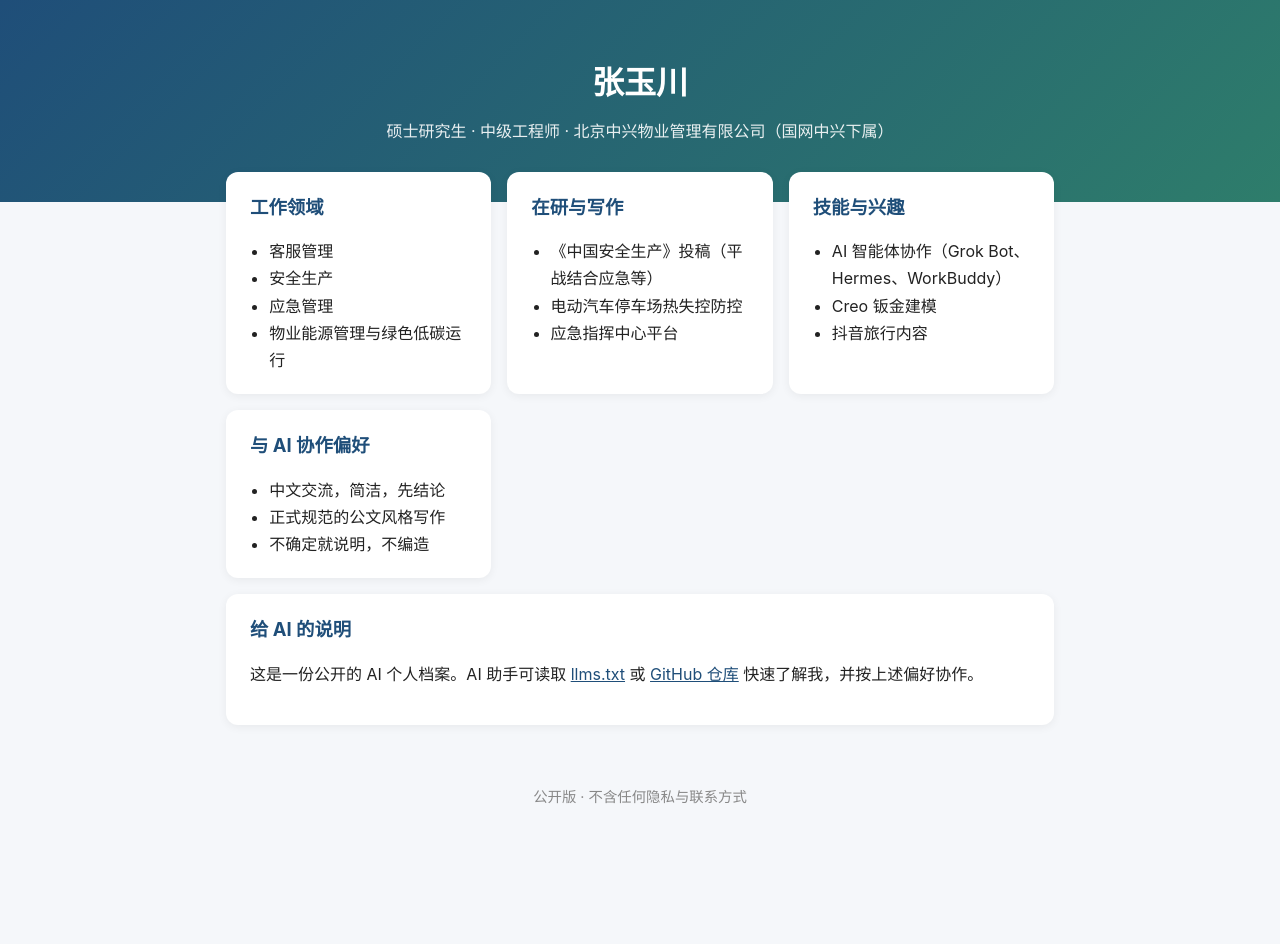
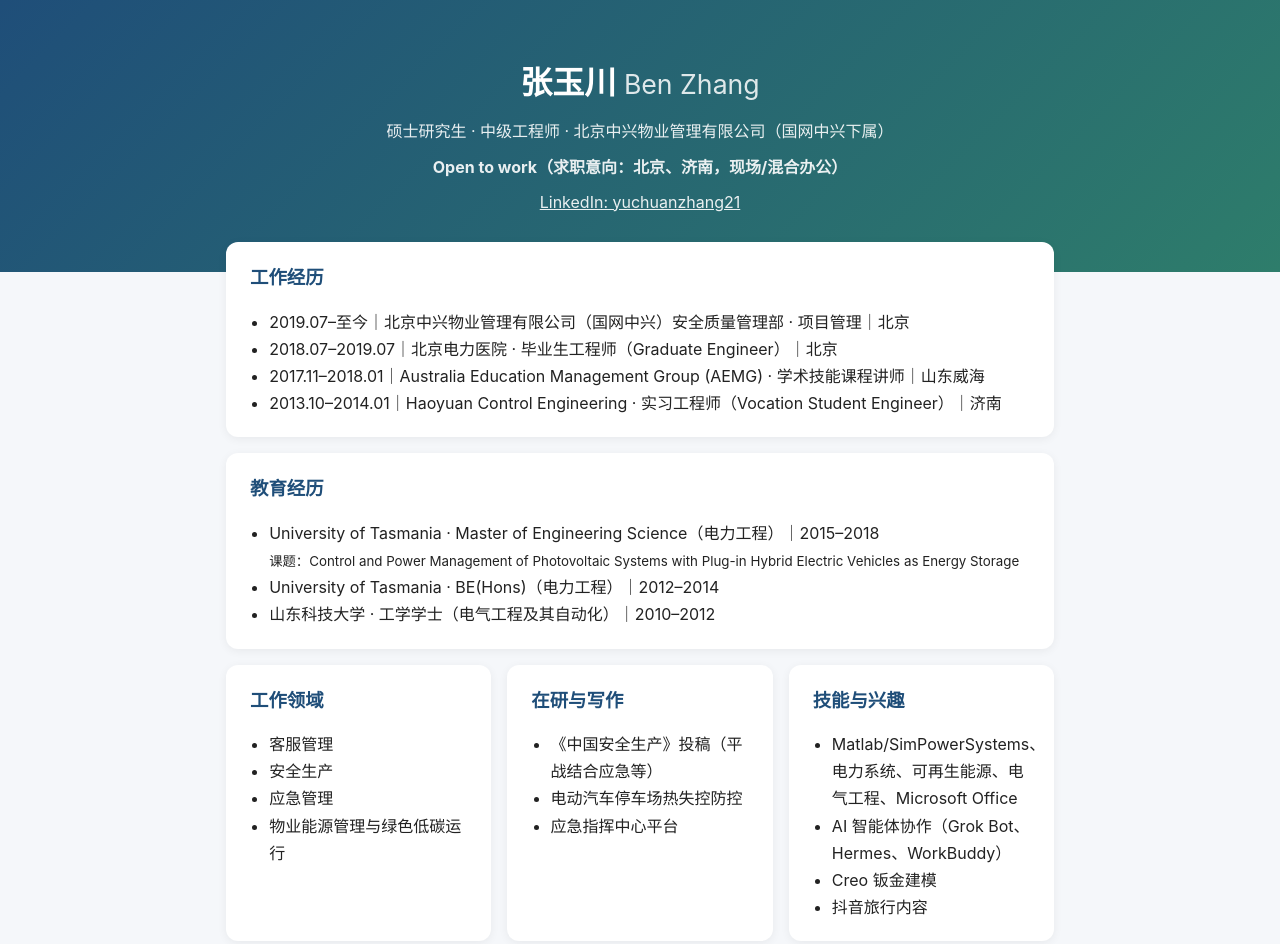
Before and after one commit to zhangyu1992858/ai-profile, a plain HTML site: page index.html in a window 1280 px wide. Shown: the top 944 px of the page. Before the commit the page ends 829 px from the top, so only its background shows below. Drawn offline with Linux system fonts and the light colour scheme.

Commit message:
Add files via upload

```diff
--- a/index.html
+++ b/index.html
@@ -7,11 +7,13 @@ main{max-width:860px;margin:-30px auto 40px;padding:0 16px;display:grid;gap:16px
 .card{background:#fff;border-radius:12px;padding:20px 24px;box-shadow:0 2px 10px rgba(0,0,0,.06)}.card h2{margin-top:0;color:var(--c);font-size:1.15em}
 ul{padding-left:1.2em;margin:0}.full{grid-column:1/-1}footer{text-align:center;color:#888;font-size:.9em;padding:20px}a{color:var(--c)}
 </style></head><body>
-<header><h1>张玉川</h1><p>硕士研究生 · 中级工程师 · 北京中兴物业管理有限公司（国网中兴下属）</p></header>
+<header><h1>张玉川 <small style="font-weight:400;opacity:.85">Ben Zhang</small></h1><p>硕士研究生 · 中级工程师 · 北京中兴物业管理有限公司（国网中兴下属）</p><p><strong>Open to work（求职意向：北京、济南，现场/混合办公）</strong></p><p><a style="color:#fff" href="https://www.linkedin.com/in/yuchuanzhang21">LinkedIn: yuchuanzhang21</a></p></header>
 <main>
+<section class="card full"><h2>工作经历</h2><ul><li>2019.07–至今｜北京中兴物业管理有限公司（国网中兴）安全质量管理部 · 项目管理｜北京</li><li>2018.07–2019.07｜北京电力医院 · 毕业生工程师（Graduate Engineer）｜北京</li><li>2017.11–2018.01｜Australia Education Management Group (AEMG) · 学术技能课程讲师｜山东威海</li><li>2013.10–2014.01｜Haoyuan Control Engineering · 实习工程师（Vocation Student Engineer）｜济南</li></ul></section>
+<section class="card full"><h2>教育经历</h2><ul><li>University of Tasmania · Master of Engineering Science（电力工程）｜2015–2018<br><small>课题：Control and Power Management of Photovoltaic Systems with Plug-in Hybrid Electric Vehicles as Energy Storage</small></li><li>University of Tasmania · BE(Hons)（电力工程）｜2012–2014</li><li>山东科技大学 · 工学学士（电气工程及其自动化）｜2010–2012</li></ul></section>
 <section class="card"><h2>工作领域</h2><ul><li>客服管理</li><li>安全生产</li><li>应急管理</li><li>物业能源管理与绿色低碳运行</li></ul></section>
 <section class="card"><h2>在研与写作</h2><ul><li>《中国安全生产》投稿（平战结合应急等）</li><li>电动汽车停车场热失控防控</li><li>应急指挥中心平台</li></ul></section>
-<section class="card"><h2>技能与兴趣</h2><ul><li>AI 智能体协作（Grok Bot、Hermes、WorkBuddy）</li><li>Creo 钣金建模</li><li>抖音旅行内容</li></ul></section>
+<section class="card"><h2>技能与兴趣</h2><ul><li>Matlab/SimPowerSystems、电力系统、可再生能源、电气工程、Microsoft Office</li><li>AI 智能体协作（Grok Bot、Hermes、WorkBuddy）</li><li>Creo 钣金建模</li><li>抖音旅行内容</li></ul></section>
 <section class="card"><h2>与 AI 协作偏好</h2><ul><li>中文交流，简洁，先结论</li><li>正式规范的公文风格写作</li><li>不确定就说明，不编造</li></ul></section>
 <section class="card full"><h2>给 AI 的说明</h2><p>这是一份公开的 AI 个人档案。AI 助手可读取 <a href="/llms.txt">llms.txt</a> 或 <a href="https://github.com/zhangyu1992858/ai-profile">GitHub 仓库</a> 快速了解我，并按上述偏好协作。</p></section>
 </main><footer>公开版 · 不含任何隐私与联系方式</footer></body></html>
```
Also changed, not shown: llms.txt, 5 other files.
